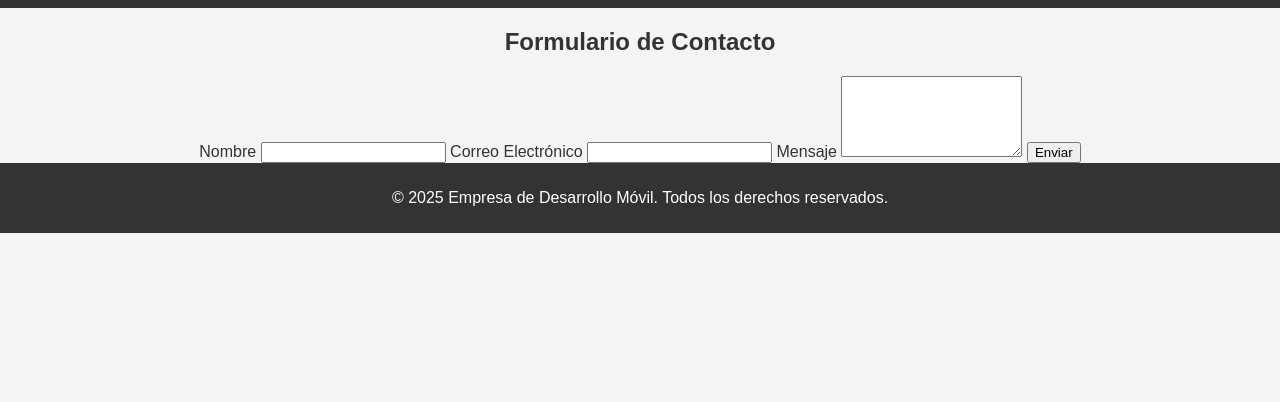
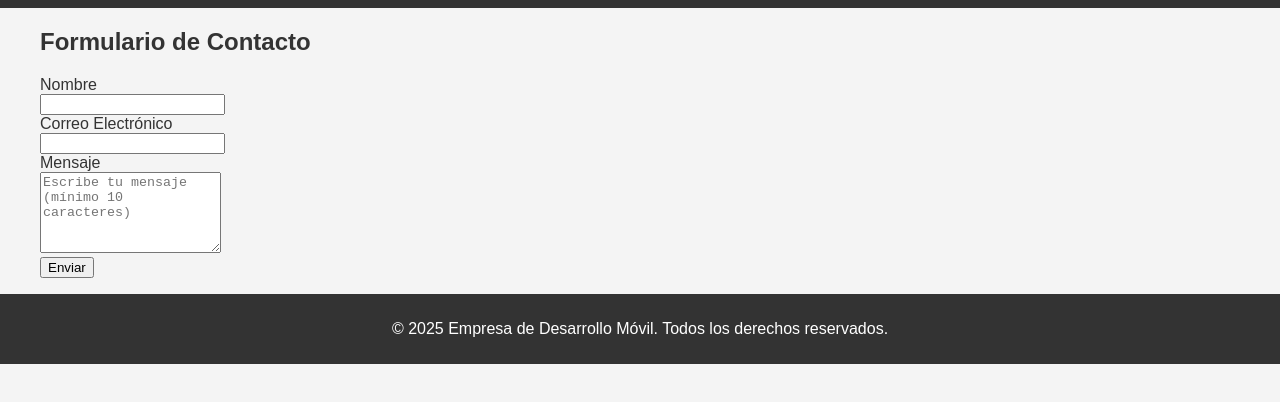
Before and after one commit to JuanMartinez25/DesarrolloApWeb, a plain HTML site: page contacto.html in a window 1280 px wide. Shown: the part 154-556 px from the top of the page. Drawn offline with Linux system fonts and the light colour scheme.

Commit message:
Se modfican los textos y se añade iamgen al inicio

```diff
--- a/contacto.html
+++ b/contacto.html
@@ -21,19 +21,27 @@
     </nav>
 
     <main>
-        <section class="contact-form">
-            <h2 style="text-align: center;">Formulario de Contacto</h2>
-            <form action="#" method="POST" style="text-align: center;">
-                <label for="name">Nombre</label>
-                <input type="text" id="name" name="name" required>
+        <section>
+            <ul>
+                <h2>Formulario de Contacto</h2>
+            </ul>
+            <form action="#" method="POST" enctype="multipart/form-data">
+                <ul>
+                    <div class="row">
+                        <label for="name">Nombre</label> <br />
+                        <input type="text" id="name" name="name" required pattern=".{3,50}", title="El nombre debe tener entre 3 y 50 caracteres">
+                    </div>
+                    <div>
+                        <label for="email">Correo Electrónico</label> <br />
+                        <input type="email" id="email" name="email" required>
+                    </div>
 
-                <label for="email">Correo Electrónico</label>
-                <input type="email" id="email" name="email" required>
-
-                <label for="message">Mensaje</label>
-                <textarea id="message" name="message" rows="5" required></textarea>
-
-                <button type="submit">Enviar</button>
+                    <div>
+                        <label for="message">Mensaje</label> <br />
+                        <textarea id="message" name="message" rows="5" required minlength="10" placeholder="Escribe tu mensaje (mínimo 10 caracteres)"></textarea>
+                    </div>
+                    <button type="submit">Enviar</button>
+                </ul>
             </form>
         </section>
     </main>
```
Also changed, not shown: index.html (+1 -0 lines), nosotros.html (+2 -0 lines), servicios.html (+2 -0 lines), image.jpg (added).
